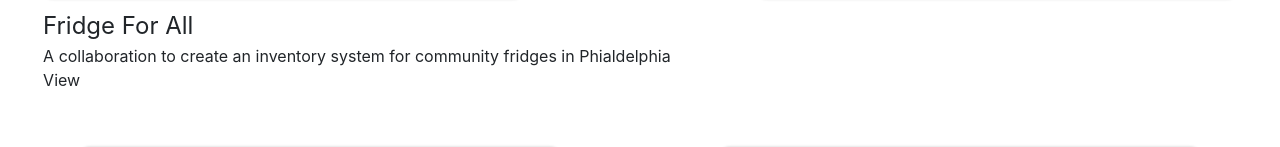
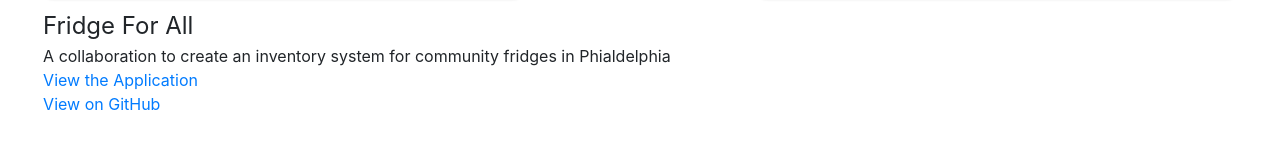
Before and after one commit to meredithajones/2021-Portfolio, a React (Create React App) app: page / in a window 1280 px wide. Both pictures are taken after a click on the element 320 px from the left and 837 px from the top of the page. Shown: the part 965-1112 px from the top of the page. Built offline with nearby package versions, Linux system fonts and the light colour scheme.

Commit message:
Set up functioning links to project githubs

```diff
--- a/src/Components/Card.js
+++ b/src/Components/Card.js
@@ -7,7 +7,7 @@ function Card(props) {
     return(
         <div className= "d-inline-block m-card" onClick={(e) => props.click(props.item)}>
             <img className="m-card-image" src={props.item.imgSrc} alt= {props.item.imgSrc}/>
-            { props.item.selected && <CardInfo title={props.item.title} subTitle={props.item.subTitle} link={props.item.link} /> }
+            { props.item.selected && <CardInfo title={props.item.title} subTitle={props.item.subTitle} link={props.item.link} gitLink={props.item.gitLink}/> }
             </div>
     );
 }
--- a/src/Components/CardInfo.js
+++ b/src/Components/CardInfo.js
@@ -9,7 +9,9 @@ function CardInfo(props) {
         <animated.div className="m-card-info" style={style}>
             <p className="m-card-title">{props.title}</p>
             <p className="m-card-sub-title">{props.subTitle}</p>
-            <a href={props.link} target= "_blank" rel="noopener noreferrer">View</a>
+            <a href={props.link} target= "_blank" rel="noopener noreferrer">View the Application </a>
+            <br></br>
+            <a href={props.gitLink} target= "_blank" rel="noopener noreferrer">View on GitHub </a>
 
             </animated.div>
     );
--- a/src/Components/Carousel.js
+++ b/src/Components/Carousel.js
@@ -16,8 +16,8 @@ class Carousel extends React.Component {
                     title: 'Fridge For All',
                     subTitle: 'A collaboration to create an inventory system for community fridges in Phialdelphia' ,
                     imgSrc: ffa ,
-                    deployedLink: 'https://fridge-for-all-philly.herokuapp.com/',
-                    githubLink: 'https://github.com/meredithajones/Fridge_For_All',
+                    link: 'https://fridge-for-all-philly.herokuapp.com/',
+                    gitLink: 'https://github.com/meredithajones/Fridge_For_All',
                     selected: false
                 },
                 {
@@ -26,6 +26,7 @@ class Carousel extends React.Component {
                     subTitle: '',
                     imgSrc: '',
                     link: '',
+                    gitLink: '',
                     selected: false
                 },
                 {
@@ -34,6 +35,7 @@ class Carousel extends React.Component {
                     subTitle: '',
                     imgSrc: '',
                     link: '',
+                    gitLink: '',
                     selected: false
                 },
 
@@ -43,6 +45,7 @@ class Carousel extends React.Component {
                     subTitle: '',
                     imgSrc: '',
                     link: '',
+                    gitLink: '',
                     selected: false
                 },
             ]
```
